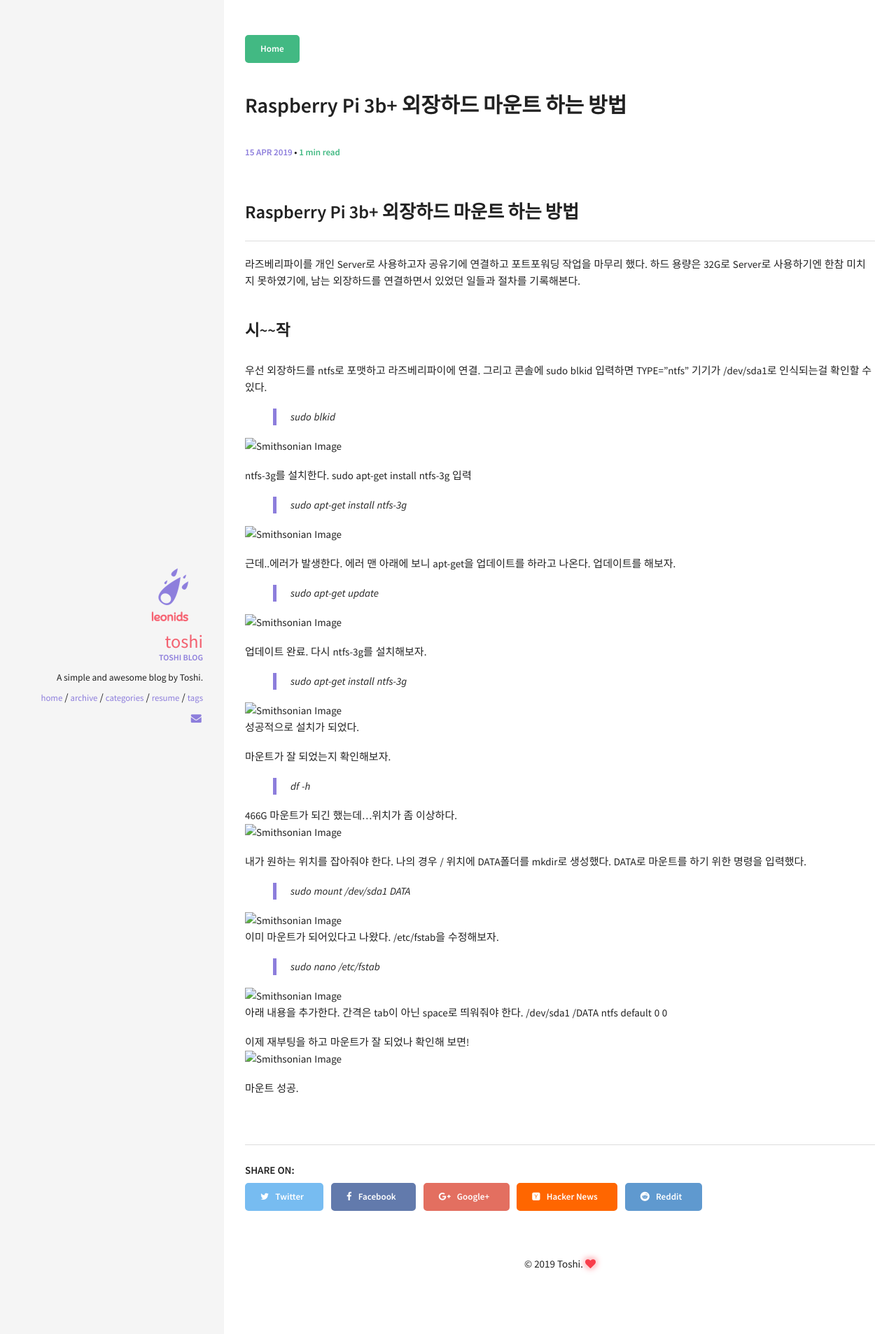
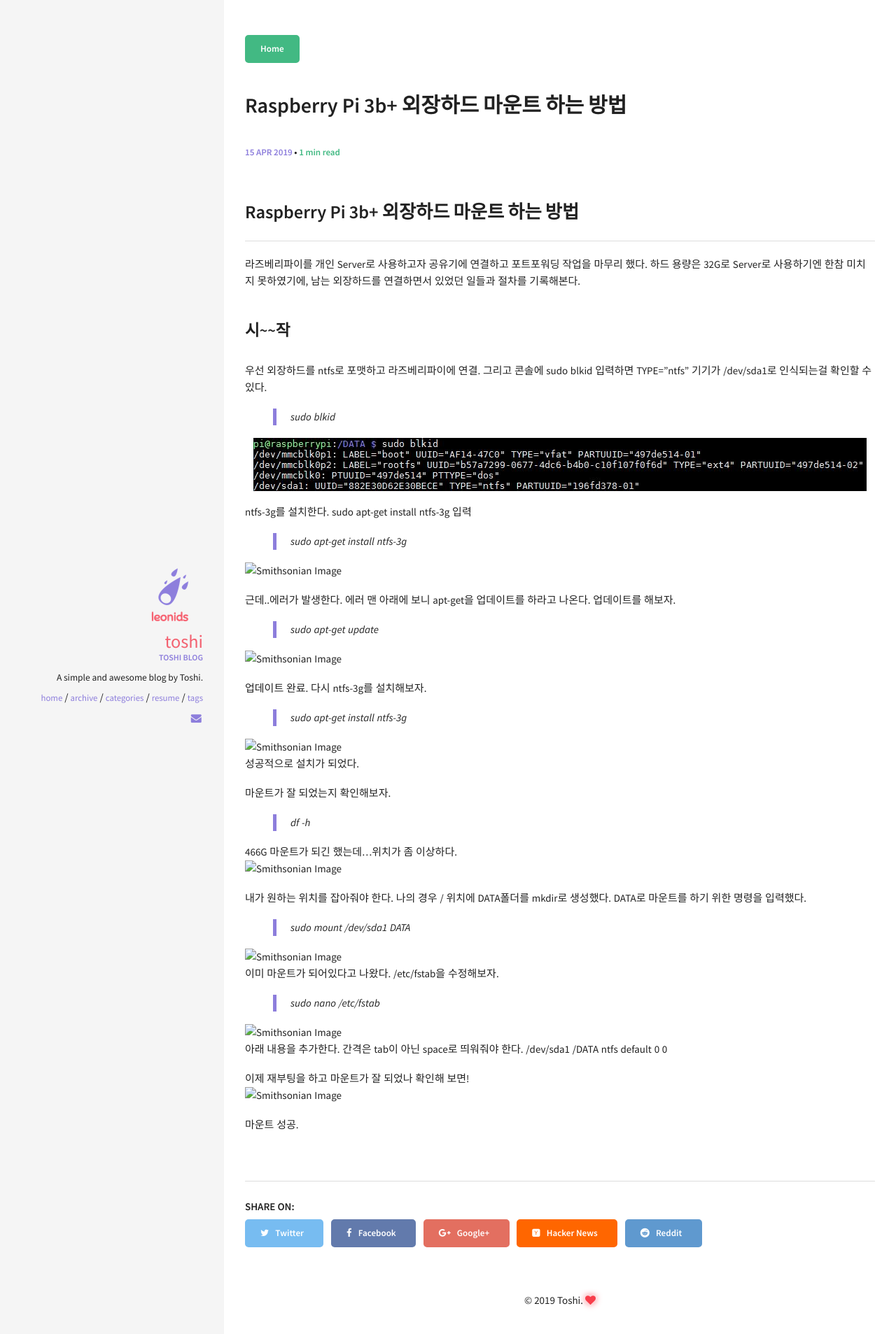
Before and after one commit to toshi15shkim/toshi15shkim.github.io, a Jekyll site: the page built from _posts/2019-04-15-linux-mount.md, in a window 1280 px wide. Shown: the top 1907 px of the page at 70% size. Built offline with Jekyll 4.4.1, drawn with Linux system fonts in a browser that asks for light colours.

Commit message:
Update 2019-04-15-linux-mount.md

```diff
--- a/_posts/2019-04-15-linux-mount.md
+++ b/_posts/2019-04-15-linux-mount.md
@@ -19,7 +19,7 @@ comments: true
 TYPE="ntfs" 기기가 /dev/sda1로 인식되는걸 확인할 수 있다.
 > sudo blkid
 
-![Smithsonian Image](../img/190415/1-sudo blkid.jpg)
+![Smithsonian Image](/img/190415/1-sudo blkid.jpg)
 
 ntfs-3g를 설치한다.
 sudo apt-get install ntfs-3g 입력
```
